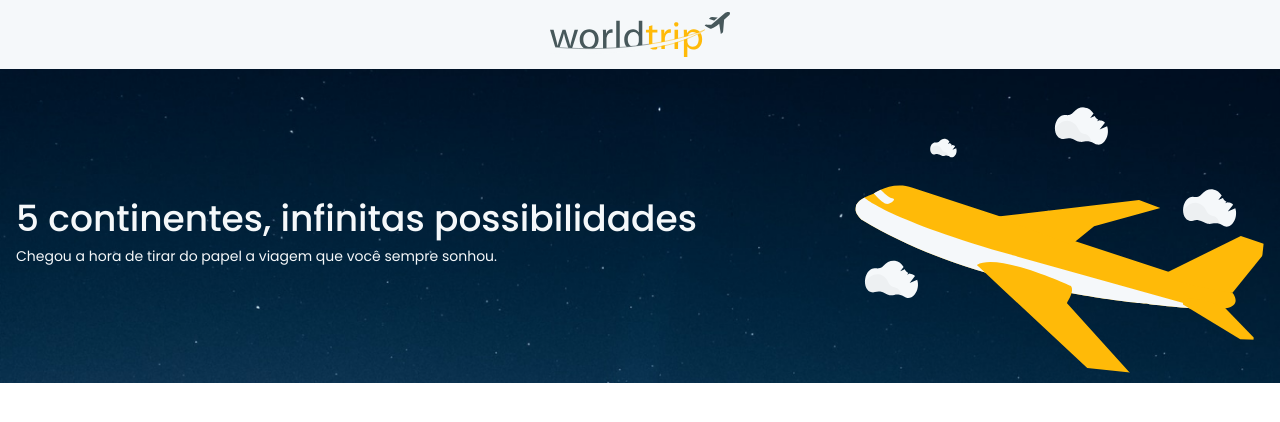
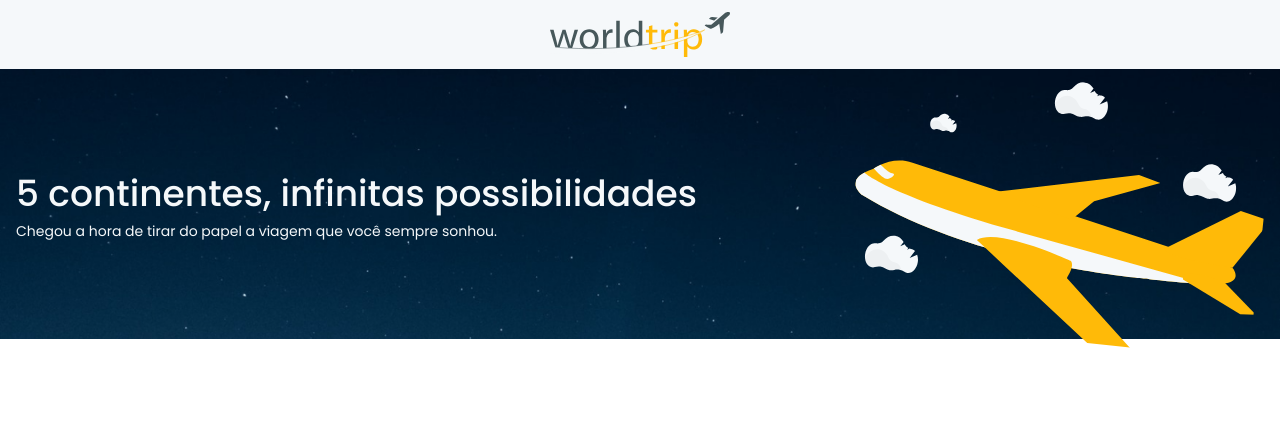
Before and after one commit to Dathin/chakraui, a Next.js app: page / in a window 1280 px wide. Shown: the top 422 px of the page. Built offline with nearby package versions, Linux system fonts and the light colour scheme.

Commit message:
feat: banner

```diff
--- a/src/components/Banner/index.tsx
+++ b/src/components/Banner/index.tsx
@@ -2,13 +2,14 @@ import {Box, Center, Flex, Heading, Icon, Text, useBreakpointValue} from '@chakr
 import { useIsSize } from '../../hooks/useIsSize';
 import { Airplane } from '../Airplane'
 
-//Fazer o avião sair do coiso
 export function Banner(){
 
     const {isLarge} = useIsSize();
 
+    ["28", "56", "0", "0"]
+
     return (
-        <Box backgroundImage="./bannerbackfround.png" w="100%"  backgroundRepeat="no-repeat" backgroundSize="cover" color="white.100" px={4} pt={25} pb={19}>
+        <Box backgroundImage="./bannerbackfround.png" w="100%"  backgroundRepeat="no-repeat" backgroundSize="cover" color="white.100" px={4} py={["28px", "56px", "100px", "0", "0"]}>
             <Flex justify={["center", "center", "space-between"]} w="100%" flexWrap={["wrap", "wrap", "nowrap"]}>
             <Center>
                 <Box>
```
